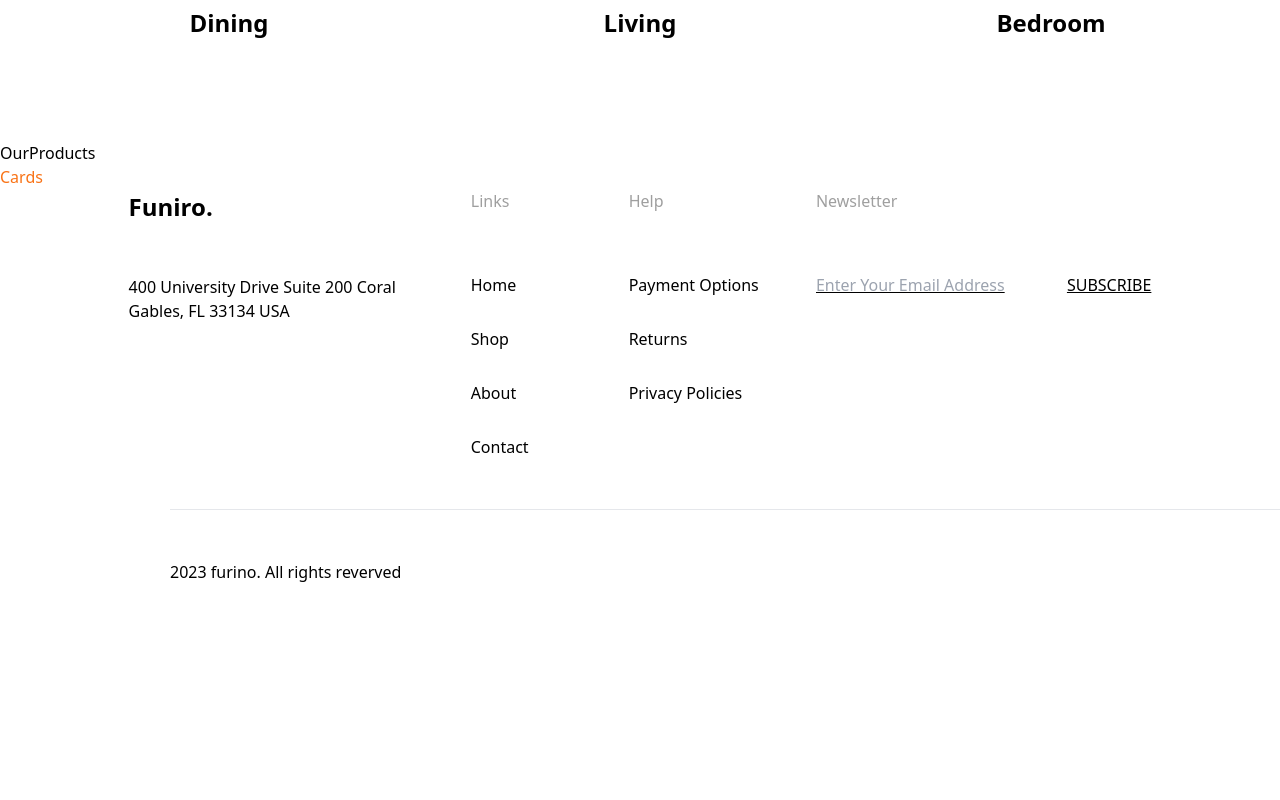
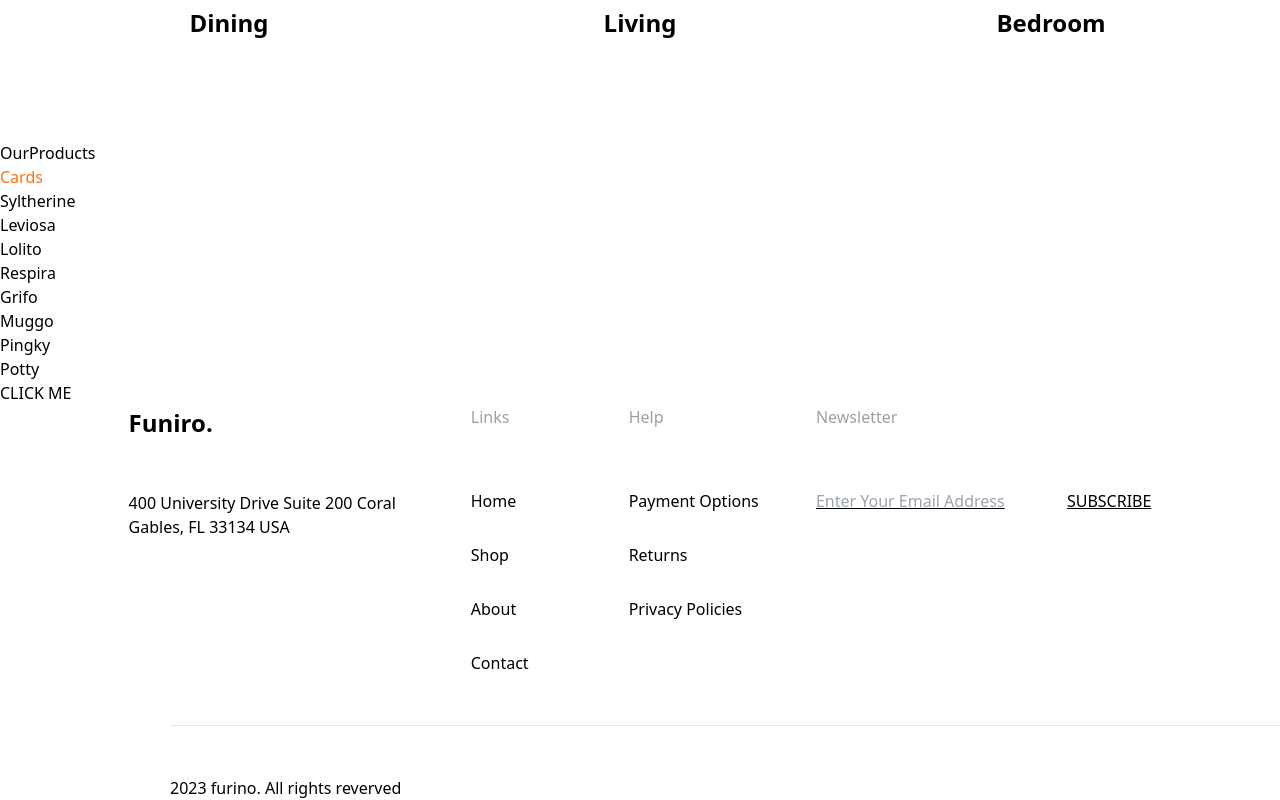
Before and after one commit to Amelss/furnio, a React (Vite) app: page / in a window 1280 px wide. Shown: the part 1447-2247 px from the top of the page. Before the commit the page ends 2031 px from the top, so only its background shows below. Built offline with nearby package versions, Linux system fonts and the light colour scheme.

Commit message:
Updating product data, install axios for fetch

```diff
--- a/package.json
+++ b/package.json
@@ -11,6 +11,7 @@
     "style": "npx tailwindcss -i ./src/index.css -o ./src/output.css --watch"
   },
   "dependencies": {
+    "axios": "^1.5.0",
     "react": "^18.2.0",
     "react-burger-menu": "^3.0.9",
     "react-dom": "^18.2.0",
--- a/productData.json
+++ b/productData.json
@@ -1,6 +1,7 @@
 [
   {
     "id": 0,
+    "img": "https://images.pexels.com/photos/3965508/pexels-photo-3965508.jpeg?auto=compress&cs=tinysrgb&w=1260&h=750&dpr=1",
     "productName": "Syltherine",
     "description": "Stylish cafe chair",
     "price": 2500,
@@ -10,7 +11,9 @@
   },
   {
     "id": 1,
+
     "productName": "Leviosa",
+    "img": "https://images.unsplash.com/photo-1592885331172-bf57d2281135?ixlib=rb-4.0.3&ixid=M3wxMjA3fDB8MHxwaG90by1wYWdlfHx8fGVufDB8fHx8fA%3D%3D&auto=format&fit=crop&w=2572&q=80",
     "description": "Stylish cafe chair",
     "price": 2000,
     "beforePrice": 0,
@@ -20,6 +23,7 @@
   {
     "id": 2,
     "productName": "Lolito",
+    "img": "https://images.pexels.com/photos/4352247/pexels-photo-4352247.jpeg?auto=compress&cs=tinysrgb&w=1260&h=750&dpr=1",
     "description": "Luxury big sofa",
     "price": 7000,
     "beforePrice": 0,
@@ -29,15 +33,17 @@
   {
     "id": 3,
     "productName": "Respira",
-    "description": "Outdoor bar table and stool",
+    "img": "https://images.pexels.com/photos/14792096/pexels-photo-14792096.jpeg?auto=compress&cs=tinysrgb&w=1260&h=750&dpr=1",
+    "description": "Retro leather arm chair",
     "price": 5000,
     "beforePrice": 0,
     "new": true,
-    "discount": 50
+    "discount": 0
   },
   {
     "id": 4,
     "productName": "Grifo",
+    "img": "https://images.pexels.com/photos/707579/pexels-photo-707579.jpeg?auto=compress&cs=tinysrgb&w=1260&h=750&dpr=1",
     "description": "Night lamp",
     "price": 1500,
     "beforePrice": 0,
@@ -47,6 +53,7 @@
   {
     "id": 5,
     "productName": "Muggo",
+    "img": "https://images.pexels.com/photos/7060811/pexels-photo-7060811.jpeg?auto=compress&cs=tinysrgb&w=1260&h=750&dpr=1",
     "description": "Small coffee table",
     "price": 150,
     "beforePrice": 0,
@@ -56,6 +63,7 @@
   {
     "id": 6,
     "productName": "Pingky",
+    "img": "https://images.pexels.com/photos/4846097/pexels-photo-4846097.jpeg?auto=compress&cs=tinysrgb&w=1260&h=750&dpr=1",
     "description": "Luxury 3 Seater sofa",
     "price": 7000,
     "beforePrice": 14000,
@@ -65,6 +73,7 @@
   {
     "id": 7,
     "productName": "Potty",
+    "img": "https://images.pexels.com/photos/1866149/pexels-photo-1866149.jpeg?auto=compress&cs=tinysrgb&w=1260&h=750&dpr=1",
     "description": "Orange 2 seater sofa",
     "price": 5000,
     "beforePrice": 0,
--- a/src/components/Cards.jsx
+++ b/src/components/Cards.jsx
@@ -1,7 +1,42 @@
+import { useEffect, useState } from "react"
+import axios from 'axios'
+import { useParams } from "react-router-dom";
+
 export default function Cards() {
+
+  const [productData, setProductData] = useState([])
+  const { id } = useParams();
+
+  const getProductData = async () => {
+    await axios
+      .get(`./productData.json`)
+      .then((res) => {
+        setProductData(res.data)
+      })
+      .catch((err) => {
+        console.log(err)
+      })
+  };
+
+  useEffect(() => {
+    getProductData()
+  }, [])
+
+
   return (
-      <div>
-        <h1 className="text-orange-500">Cards</h1>
+    <div>
+
+
+
+      <h1 className="text-orange-500">Cards</h1>
+      {productData.map((products) => (
+        <div key={id}>
+          <div>
+            <h1>{products.productName}</h1>
+          </div>
+
+        </div>
+      ))}
       </div>
   )
 }
--- a/src/sections/OurProducts.jsx
+++ b/src/sections/OurProducts.jsx
@@ -1,4 +1,3 @@
-import React from 'react'
 import Cards from '../components/Cards'
 
 
@@ -6,7 +5,8 @@ export default function OurProducts() {
   return (
     <div>
       <h1>OurProducts</h1>
-       <Cards />
+      <Cards />
+      <button>CLICK ME</button>
     </div>
 
 
```
Also changed, not shown: 1 other file (tests, documents, lock files or other folders).
